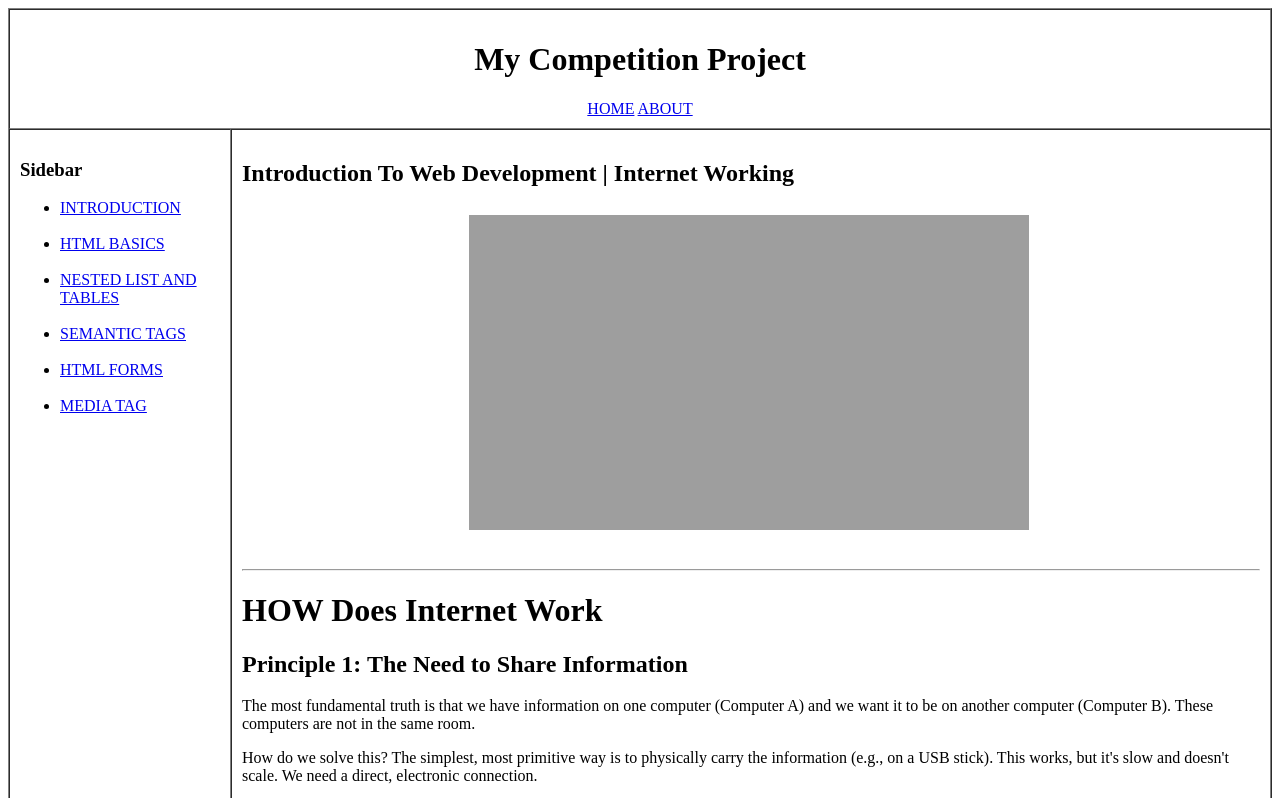
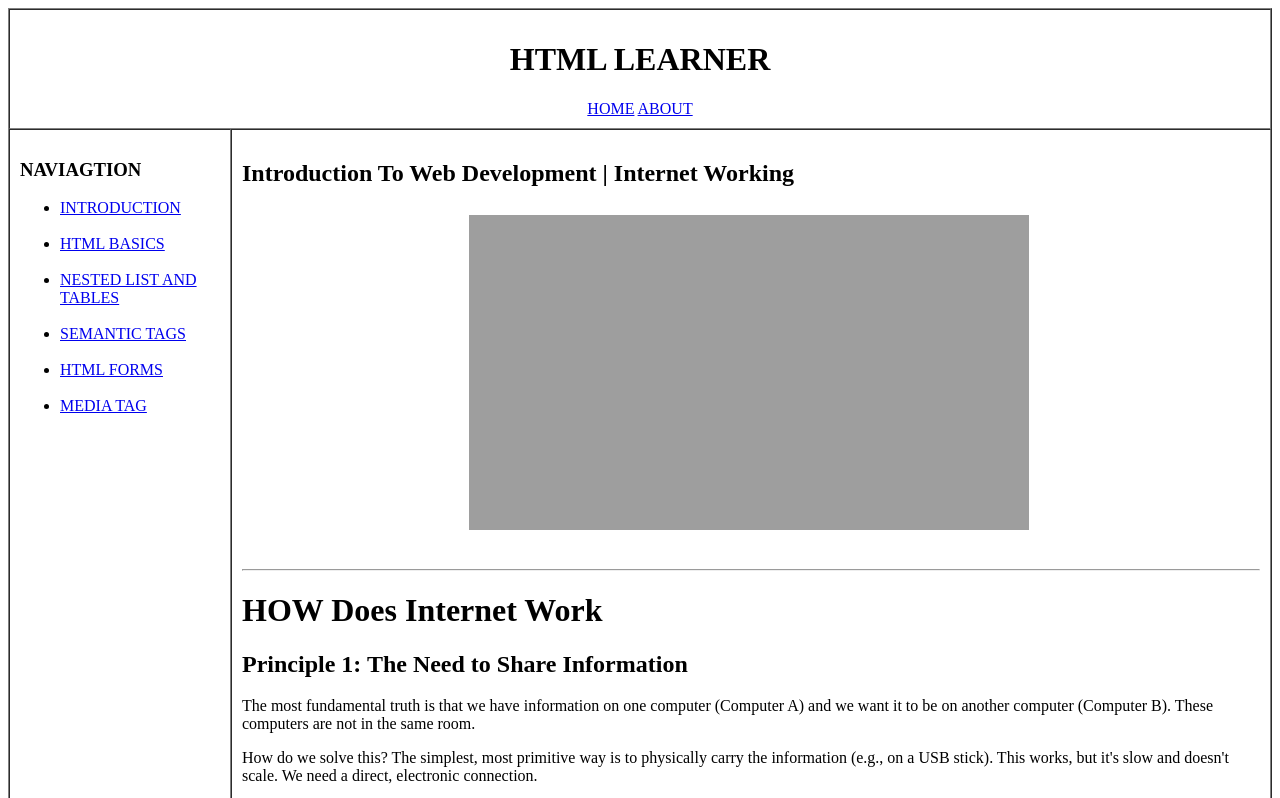
Before and after one commit to Aditya05-F/HTML_LEARNER_WEBSITE, a plain HTML site: page index.html in a window 1280 px wide. Shown: the top 798 px of the page. Drawn offline with Linux system fonts and the light colour scheme.

Commit message:
Changed Some Names

```diff
--- a/index.html
+++ b/index.html
@@ -2,7 +2,7 @@
 <html>
 
 <head>
-    <title>Page 1</title>
+    <title>INTRODUCTION</title>
 </head>
 
 <body>
@@ -10,7 +10,7 @@
     <table border="1" width="100%" height="100" cellspacing="0" cellpadding="10">
         <tr height="100">
             <td colspan="2" align="center">
-                <h1>My Competition Project</h1>
+                <h1>HTML LEARNER</h1>
                 <nav>
                     <a href="index.html">HOME</a>
                     <a href="about.html">ABOUT</a>
@@ -20,7 +20,7 @@
 
         <tr valign="top" height="530">
             <td width="200">
-                <h3>Sidebar</h3>
+                <h3>NAVIAGTION</h3>
                 <ul>
                     <li><a href="index.html">INTRODUCTION</a></li> <br>
                     <li><a href="topic1.html">HTML BASICS</a></li><br>
@@ -203,7 +203,7 @@ getmac /v</code></pre>
 
         <tr height="100">
             <td colspan="2" align="center">
-                <p>&copy; 2025 My Competition Project</p>
+                <p>&copy; 2025 My Project. Built Puerly With HTML5</p>
             </td>
         </tr>
     </table>
```
Also changed, not shown: topic1.html (+4 -4 lines), topic2.html (+4 -4 lines), topic3.html (+4 -4 lines), topic4.html (+3 -3 lines), topic5.html (+3 -3 lines).
